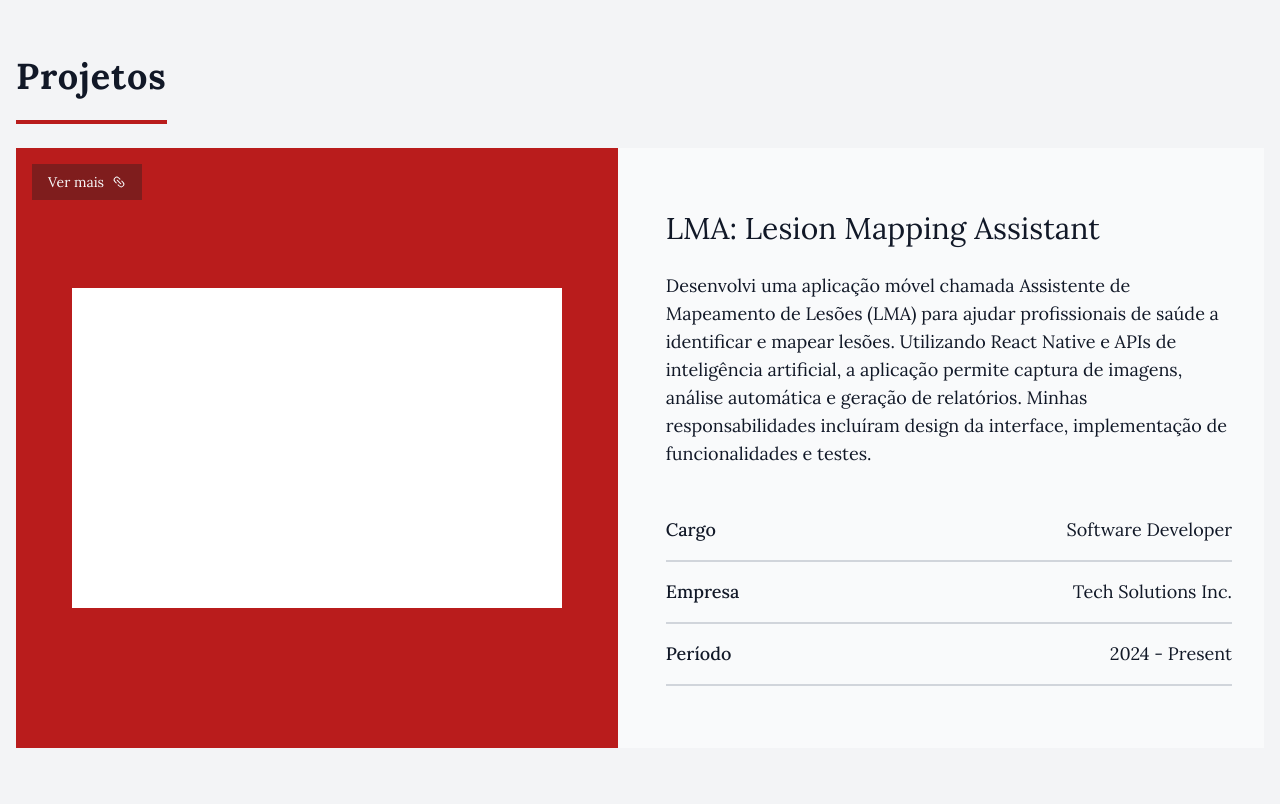
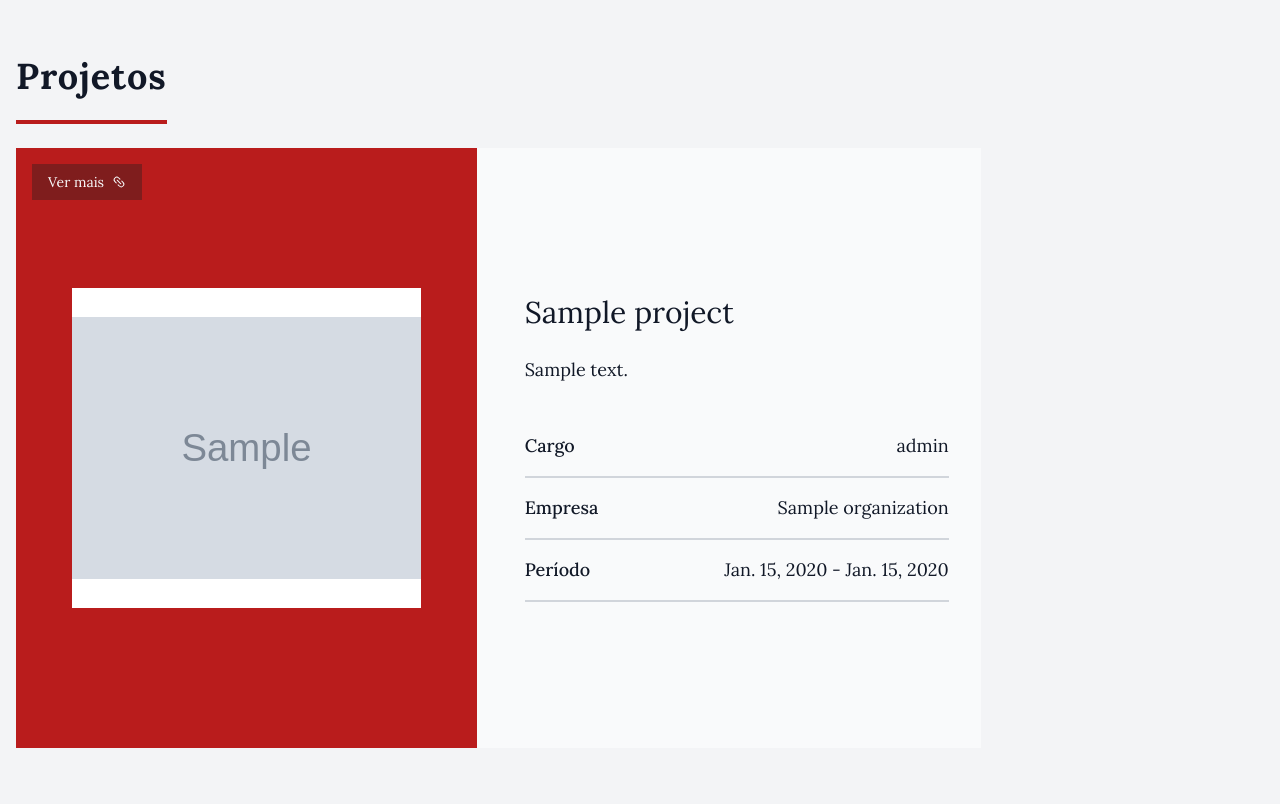
Before and after one commit to Luiz-Glitch/personal-website, a Django app: page /education in a window 1280 px wide. Shown: the part 88-892 px from the top of the page. Run offline with Django 5.2, Linux system fonts and the light colour scheme; tables that the repository leaves empty hold one stand-in row (values such as "Sample post"); grey boxes marked "Sample" are stand-in pictures; some libraries are stand-ins or nearby versions.

Commit message:
portfolio: add dinamic project render

```diff
--- a/core/settings.py
+++ b/core/settings.py
@@ -10,6 +10,7 @@ For the full list of settings and their values, see
 https://docs.djangoproject.com/en/5.1/ref/settings/
 """
 
+import os
 from pathlib import Path
 
 # Build paths inside the project like this: BASE_DIR / 'subdir'.
@@ -126,3 +127,6 @@ STATICFILES_DIRS = [
 # https://docs.djangoproject.com/en/5.1/ref/settings/#default-auto-field
 
 DEFAULT_AUTO_FIELD = "django.db.models.BigAutoField"
+
+MEDIA_URL = '/media/'
+MEDIA_ROOT = os.path.join(BASE_DIR, 'media')
--- a/core/urls.py
+++ b/core/urls.py
@@ -15,9 +15,14 @@ Including another URLconf
     2. Add a URL to urlpatterns:  path('blog/', include('blog.urls'))
 """
 from django.contrib import admin
+from django.conf import settings
+from django.conf.urls.static import static
 from django.urls import path, include
 
 urlpatterns = [
     path("admin/", admin.site.urls),
     path("", include("portfolio.urls"))
 ]
+
+if settings.DEBUG:
+    urlpatterns += static(settings.MEDIA_URL, document_root=settings.MEDIA_ROOT)
--- a/portfolio/models.py
+++ b/portfolio/models.py
@@ -1,6 +1,7 @@
 from django.db import models
+from portfolio.utils import upload_project_image
 
-# Create your models here.
+
 class Organization(models.Model):
     name = models.CharField(max_length=255)
 
@@ -10,8 +11,8 @@ class Project(models.Model):
     role = models.CharField(max_length=255)
     organization = models.ForeignKey(Organization, blank=True, null=True, on_delete=models.SET_NULL)
     start_date = models.DateField()
-    end_date = models.DateField()
-    image = models.ImageField(blank=True, null=True)
+    end_date = models.DateField(null=True, blank=True)
+    image = models.ImageField(upload_to=upload_project_image)
     url = models.URLField(blank=True, null=True)
     certificate = models.FileField(blank=True, null=True)
 
--- a/portfolio/templates/education.html
+++ b/portfolio/templates/education.html
@@ -6,45 +6,44 @@
 		<hr class="my-6 border-t-4 border-red-700 w-full max-w-full" />
 	</div>
 
-	<div class="gap-14">
+	<div class="flex flex-col gap-14">
+		{% for project in projects %}
 		<div class="flex w-full h-[600px] gap-12 items-stretch bg-gray-50">
 			<div class="relative flex w-1/2 p-14 bg-red-700">
-				<img src="" class="w-full min-h-80 bg-white self-center object-contain" />
+				<img src="{{ project.image.url }}" class="w-full min-h-80 bg-white self-center object-contain" />
 				<!-- <p class="absolute top-4 left-4 py-2 px-4 text-sm border-gray-50 border-2 bg-gray-900 text-gray-50">2024 - Present</p> -->
-				<button href="#" class="absolute top-4 left-4 flex gap-2 py-2 px-4 items-center text-sm bg-red-900 text-gray-50
+				<a href="{{ project.url }}" target="_blank" class="absolute top-4 left-4 flex gap-2 py-2 px-4 items-center text-sm bg-red-900 text-gray-50
 					 hover:underline hover:shadow-lg hover:translate-y-[-1px] hover:translate-x-[-1px]
-					  transition-transform duration-300">
+						transition-transform duration-300">
 					<p>Ver mais</p>
 					<ion-icon class="rotate-45" name="link-outline"></ion-icon>
-				</button>
+				</a>
 
 			</div>
 			<div class="relative flex flex-col w-1/2 py-4 pr-8 self-center">
 				<div>
-					<h3 class="mb-6 text-3xl leading-tight">LMA: Lesion Mapping Assistant</h3>
+					<h3 class="mb-6 text-3xl leading-tight">{{ project.name }}</h3>
 					<p class="text-lg">
-						Desenvolvi uma aplicação móvel chamada Assistente de Mapeamento de Lesões (LMA) para ajudar profissionais
-						de saúde a identificar e mapear lesões. Utilizando React Native e APIs de inteligência artificial, a
-						aplicação permite captura de imagens, análise automática e geração de relatórios. Minhas responsabilidades
-						incluíram design da interface, implementação de funcionalidades e testes.
+						{{ project.description }}
 					</p>
 				</div>
 				<div class="w-full mt-8">
 					<div class="w-full border-b-2 border-gray-300 py-4 flex justify-between items-center gap-14">
 						<span class="text-lg font-medium">Cargo</span>
-						<span class="text-lg">Software Developer</span>
+						<span class="text-lg text-end">{{ project.role }}</span>
 					</div>
 					<div class="w-full border-b-2 border-gray-300 py-4 flex justify-between items-center gap-14">
 						<span class="text-lg font-medium">Empresa</span>
-						<span class="text-lg">Tech Solutions Inc.</span>
+						<span class="text-lg text-end">{{ project.organization.name }}</span>
 					</div>
 					<div class="w-full border-b-2 border-gray-300 py-4 flex justify-between items-center gap-14">
 						<span class="text-lg font-medium">Período</span>
-						<span class="text-lg">2024 - Present</span>
+						<span class="text-lg text-end">{{ project.start_date }} - {{ project.end_date }}</span>
 					</div>
 				</div>
 			</div>
 		</div>
+		{% endfor %}
 	</div>
 </section>
 {% endblock %}
--- a/portfolio/views.py
+++ b/portfolio/views.py
@@ -1,8 +1,24 @@
 from django.shortcuts import render
+from .models import Organization, Project, Skill, Honor, Course
 
 # Create your views here.
 def index(request):
     return render(request, 'index.html')
 
 def education(request):
-    return render(request, 'education.html')
+    projects = Project.objects.all()
+    skills = Skill.objects.all()
+    honors = Honor.objects.all()
+    courses = Course.objects.all()
+
+    print("image url: ", projects[0].image.url)
+
+    context = {
+        'projects': projects,
+        'skills': skills,
+        'honors': honors,
+        'courses': courses,
+    }
+
+
+    return render(request, 'education.html',context)
```
Also changed, not shown: portfolio/utils.py (added, +7 -0 lines), portfolio/migrations/0002_alter_project_end_date.py (added), portfolio/migrations/0003_alter_project_image.py (added), 1 other file.
